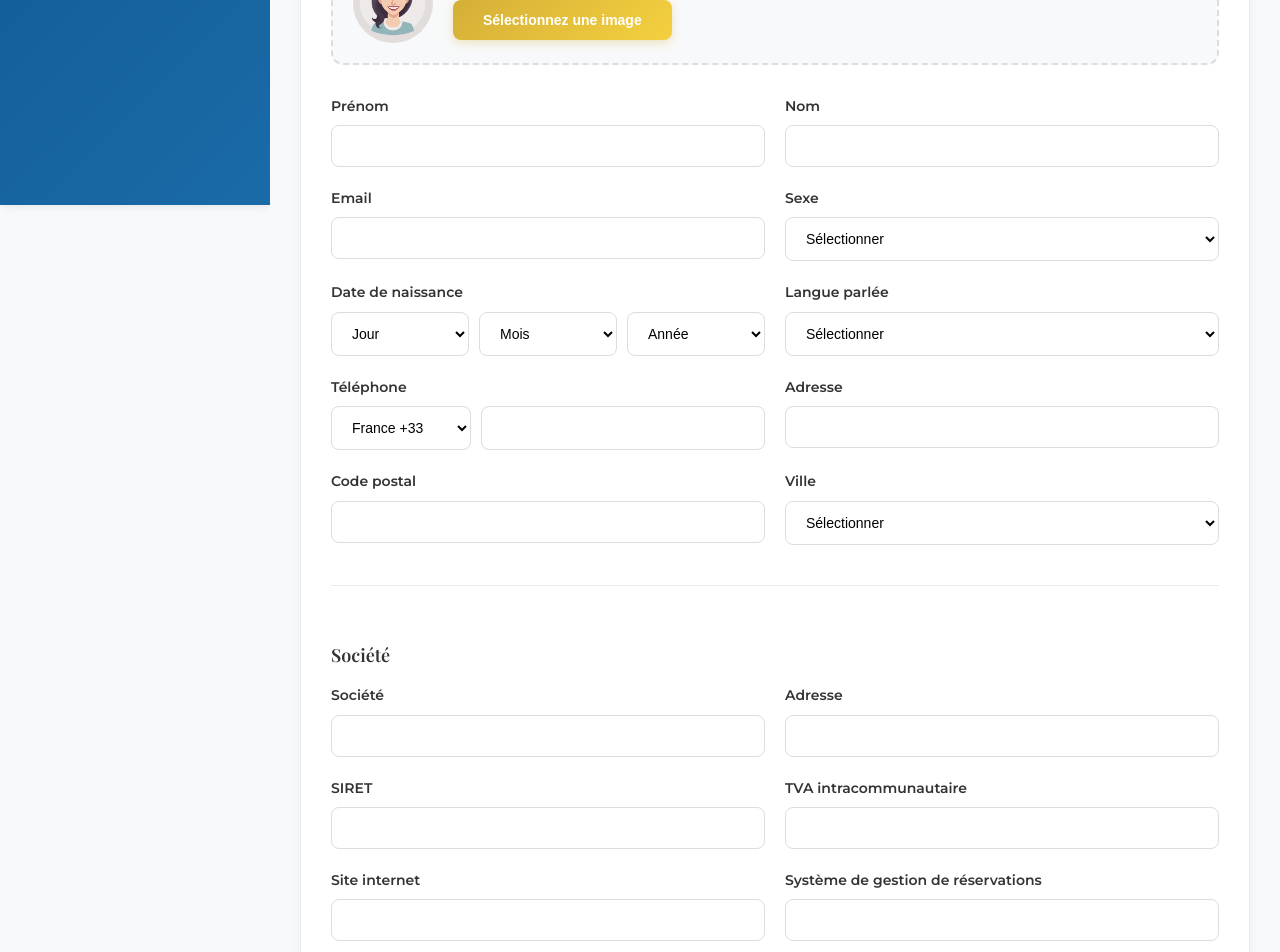
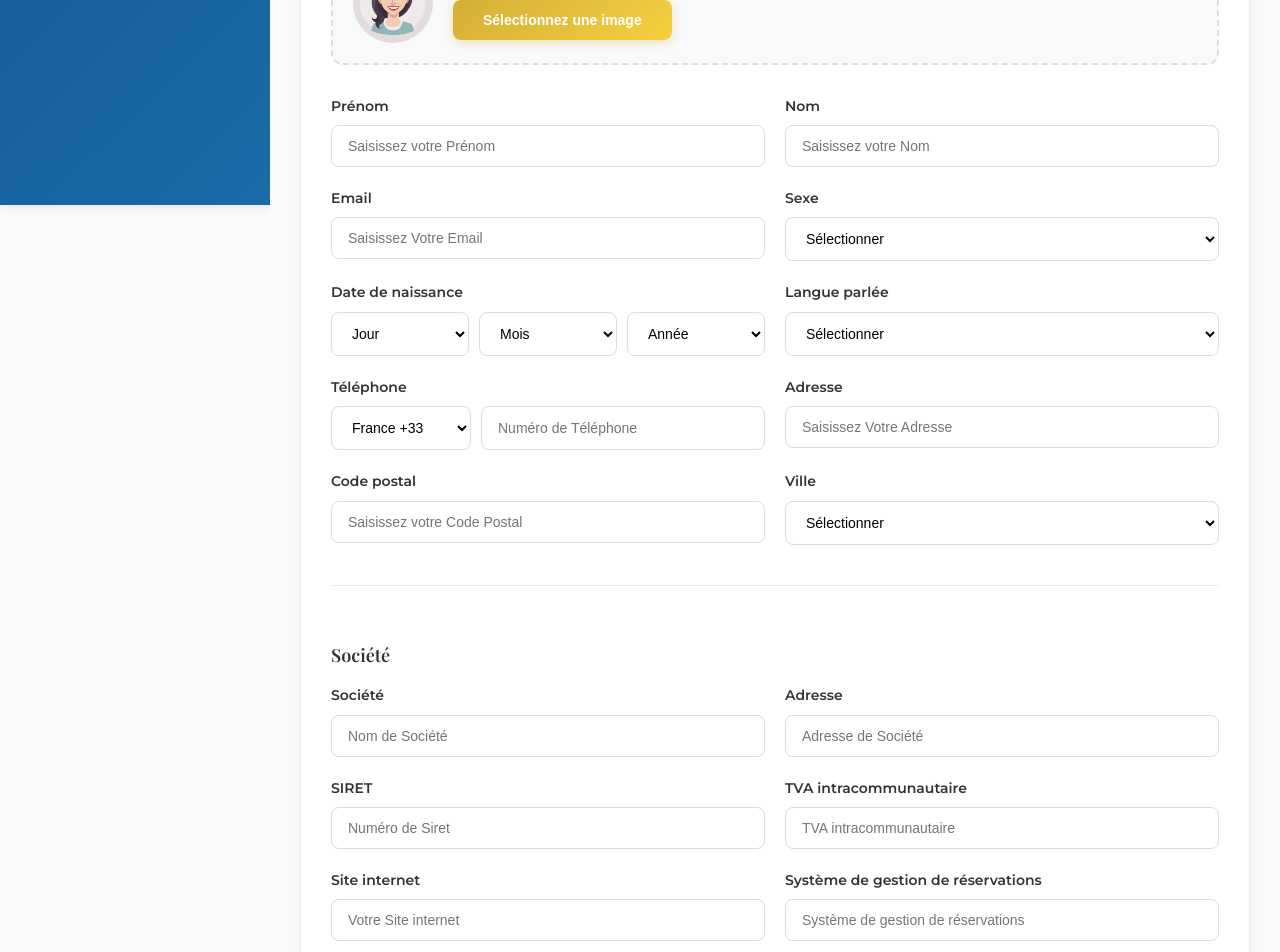
Before and after one commit to AzizDevX/cannes-yachting, a React (Vite) app in the folder FrontEnd/: page /cannes-yachting/profil in a window 1280 px wide. Shown: the part 660-1612 px from the top of the page. Built offline with nearby package versions, Linux system fonts and the light colour scheme; a web font is replaced by a local one.

Commit message:
Profil Page Imporvments

```diff
--- a/FrontEnd/src/dashboard/profile/profile.jsx
+++ b/FrontEnd/src/dashboard/profile/profile.jsx
@@ -185,6 +185,27 @@ function ProfilePage() {
     return () => document.removeEventListener("keydown", handleEscape);
   }, [showFileModal]);
 
+  const [formValues, setFormValues] = useState({
+    input1: "",
+    input2: "",
+    input3: "",
+    input4: "",
+    input5: "",
+    input6: "",
+  });
+
+  const handleChange = (e) => {
+    const { name, value } = e.target;
+
+    // Allow only digits
+    if (/^\d*$/.test(value)) {
+      setFormValues((prev) => ({
+        ...prev,
+        [name]: value,
+      }));
+    }
+  };
+
   return (
     <>
       <Navbar />
@@ -300,15 +321,27 @@ function ProfilePage() {
               <div className="form-grid">
                 <div className="form-group">
                   <label>Prénom</label>
-                  <input type="text" className="form-input" />
+                  <input
+                    placeholder="Saisissez votre Prénom"
+                    type="text"
+                    className="form-input"
+                  />
                 </div>
                 <div className="form-group">
                   <label>Nom</label>
-                  <input type="text" className="form-input" />
+                  <input
+                    placeholder="Saisissez votre Nom"
+                    type="text"
+                    className="form-input"
+                  />
                 </div>
                 <div className="form-group">
                   <label>Email</label>
-                  <input type="email" className="form-input" />
+                  <input
+                    placeholder="Saisissez Votre Email"
+                    type="email"
+                    className="form-input"
+                  />
                 </div>
                 <div className="form-group">
                   <label>Sexe</label>
@@ -388,16 +421,31 @@ function ProfilePage() {
                       <option value="+32">Belgique +32</option>
                       <option value="+31">Pays-Bas +31</option>
                     </select>
-                    <input type="tel" className="form-input" />
+                    <input
+                      name="input1"
+                      value={formValues.input1}
+                      onChange={handleChange}
+                      placeholder="Numéro de Téléphone"
+                      type="tel"
+                      className="form-input"
+                    />
                   </div>
                 </div>
                 <div className="form-group">
                   <label>Adresse</label>
-                  <input type="text" className="form-input" />
+                  <input
+                    placeholder="Saisissez Votre Adresse"
+                    type="text"
+                    className="form-input"
+                  />
                 </div>
                 <div className="form-group">
                   <label>Code postal</label>
-                  <input type="text" className="form-input" />
+                  <input
+                    placeholder="Saisissez votre Code Postal"
+                    type="text"
+                    className="form-input"
+                  />
                 </div>
                 <div className="form-group">
                   <label>Ville</label>
@@ -436,27 +484,57 @@ function ProfilePage() {
                 <div className="form-grid">
                   <div className="form-group">
                     <label>Société</label>
-                    <input type="text" className="form-input" />
+                    <input
+                      placeholder="Nom de Société"
+                      type="text"
+                      className="form-input"
+                    />
                   </div>
                   <div className="form-group">
                     <label>Adresse</label>
-                    <input type="text" className="form-input" />
+                    <input
+                      placeholder="Adresse de Société"
+                      type="text"
+                      className="form-input"
+                    />
                   </div>
                   <div className="form-group">
                     <label>SIRET</label>
-                    <input type="text" className="form-input" />
+                    <input
+                      name="input2"
+                      value={formValues.input2}
+                      onChange={handleChange}
+                      placeholder="Numéro de Siret"
+                      type="text"
+                      className="form-input"
+                    />
                   </div>
                   <div className="form-group">
                     <label>TVA intracommunautaire</label>
-                    <input type="text" className="form-input" />
+                    <input
+                      name="input3"
+                      value={formValues.input3}
+                      onChange={handleChange}
+                      placeholder="TVA intracommunautaire"
+                      type="text"
+                      className="form-input"
+                    />
                   </div>
                   <div className="form-group">
                     <label>Site internet</label>
-                    <input type="url" className="form-input" />
+                    <input
+                      placeholder="Votre Site internet"
+                      type="url"
+                      className="form-input"
+                    />
                   </div>
                   <div className="form-group">
                     <label>Système de gestion de réservations</label>
-                    <input type="text" className="form-input" />
+                    <input
+                      placeholder="Système de gestion de réservations"
+                      type="text"
+                      className="form-input"
+                    />
                   </div>
                 </div>
               </div>
@@ -616,17 +694,38 @@ function ProfilePage() {
               <div className="form-grid">
                 <div className="form-group">
                   <label>IBAN</label>
-                  <input type="text" className="form-input" />
+                  <input
+                    name="input4"
+                    value={formValues.input4}
+                    onChange={handleChange}
+                    placeholder="numéro IBAN"
+                    type="text"
+                    className="form-input"
+                  />
                 </div>
                 <div className="form-group">
                   <label>Confirmez le numéro IBAN</label>
-                  <input type="text" className="form-input" />
+                  <input
+                    name="input5"
+                    value={formValues.input5}
+                    onChange={handleChange}
+                    placeholder="Confirmez le numéro IBAN"
+                    type="text"
+                    className="form-input"
+                  />
                 </div>
               </div>
 
               <div className="form-group">
                 <label>Code BIC / SWIFT</label>
-                <input type="text" className="form-input" />
+                <input
+                  name="input6"
+                  value={formValues.input6}
+                  onChange={handleChange}
+                  placeholder="Code BIC / SWIFT"
+                  type="text"
+                  className="form-input"
+                />
               </div>
               <br></br>
               <button className="btn-primary">Sauvegarder</button>
--- a/FrontEnd/src/dashboard/sidenavbar/style.css
+++ b/FrontEnd/src/dashboard/sidenavbar/style.css
@@ -151,7 +151,7 @@
   .Side-Nav {
     position: static;
     width: 100%;
-    height: 100vh;
+    height: 60vh;
     min-height: auto;
     background: linear-gradient(90deg, #0d5087 0%, #1a6ba8 100%);
     padding: 0;
--- a/FrontEnd/src/navbar/navbar.jsx
+++ b/FrontEnd/src/navbar/navbar.jsx
@@ -2,6 +2,7 @@ import React, { useState } from "react";
 import { Menu, X, Globe, Bell, User } from "lucide-react";
 import "./style.css";
 import NavLogo from "../../src/assets/logo.png";
+import { Link } from "react-router-dom";
 
 const Navbar = () => {
   const [isMenuOpen, setIsMenuOpen] = useState(false);
@@ -15,7 +16,10 @@ const Navbar = () => {
       <div className="navbar-container">
         <div className="navbar-content">
           <div className="logo">
-            <img src={NavLogo} alt="Logo" className="logo-image" />
+            <a href="/">
+              {" "}
+              <img src={NavLogo} alt="Logo" className="logo-image" />
+            </a>
           </div>
 
           <ul className="nav-links">
@@ -40,9 +44,11 @@ const Navbar = () => {
             <button className="icon-button" title="Notifications">
               <Bell size={20} />
             </button>
-            <button className="icon-button" title="Profile">
-              <User size={20} />
-            </button>
+            <a href="/profil">
+              <button className="icon-button" title="Profile">
+                <User size={20} />
+              </button>
+            </a>
           </div>
 
           <button className="mobile-menu-button" onClick={toggleMenu}>
```
